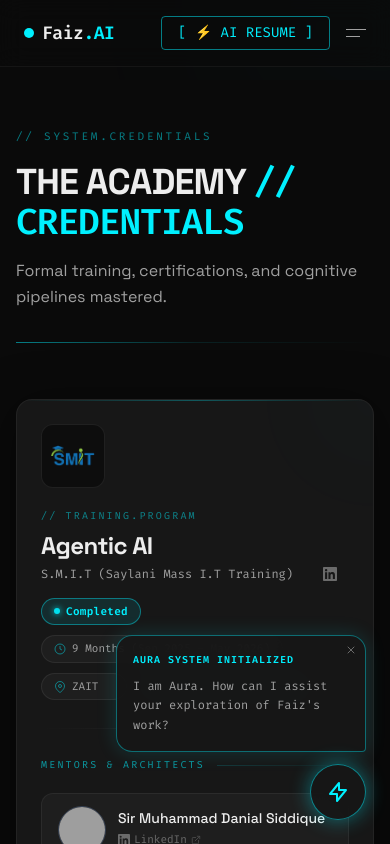
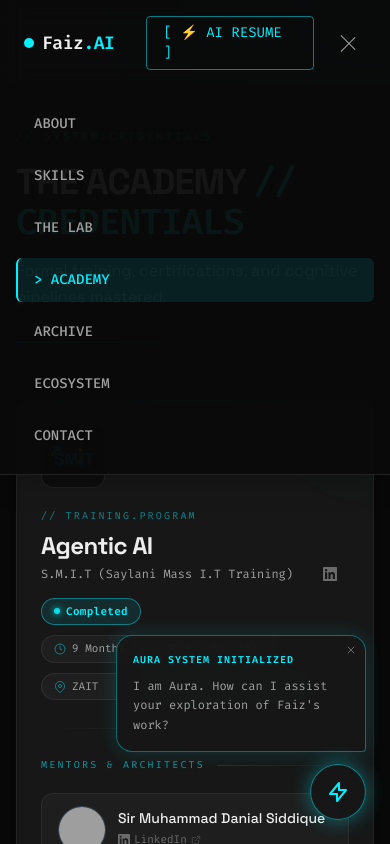
Before and after one commit to faiz0304/Faiz-Ur-Rehman-Ashrafi-Portfolio, a Next.js app: page /credentials in a window 390 px wide. Both pictures are taken after a click on the button 356 px from the left and 33 px from the top of the page. Shown: the top 844 px of the page. Built offline with nearby package versions, Linux system fonts and the light colour scheme; grey boxes are pictures that could not be loaded.

Commit message:
fix: resolved mobile navbar toggle issue and verified production build

```diff
--- a/src/components/Navbar.tsx
+++ b/src/components/Navbar.tsx
@@ -37,6 +37,7 @@
   const pathname = usePathname();
   const [activeSection, setActiveSection] = useState("");
   const [hidden, setHidden] = useState(false);
+  const [isMobileMenuOpen, setIsMobileMenuOpen] = useState(false);
   const { scrollY } = useScroll();
 
   useMotionValueEvent(scrollY, "change", (latest) => {
@@ -165,14 +166,45 @@
 
           {/* ── Mobile Menu Toggle (Only visible on small screens) ── */}
           <button
-            className="flex flex-col gap-1.5 sm:hidden ml-4"
+            className="flex flex-col gap-1.5 sm:hidden ml-4 p-2"
             aria-label="Toggle menu"
+            onClick={() => setIsMobileMenuOpen(!isMobileMenuOpen)}
           >
-            <span className="h-px w-5 bg-foreground-muted transition-colors hover:bg-accent" />
-            <span className="h-px w-3.5 bg-foreground-muted transition-colors hover:bg-accent" />
+            <span className={`h-px w-5 bg-foreground-muted transition-all duration-300 ${isMobileMenuOpen ? "rotate-45 translate-y-1.5 bg-[#00F0FF]" : "hover:bg-accent"}`} />
+            <span className={`h-px w-3.5 bg-foreground-muted transition-all duration-300 ${isMobileMenuOpen ? "opacity-0" : "hover:bg-accent"}`} />
+            <span className={`h-px w-5 bg-foreground-muted transition-all duration-300 ${isMobileMenuOpen ? "-rotate-45 -translate-y-1.5 bg-[#00F0FF]" : "hidden"}`} />
           </button>
         </div>
       </nav>
+
+      {/* ── Mobile Dropdown Menu ── */}
+      {isMobileMenuOpen && (
+        <div className="sm:hidden absolute top-full left-0 w-full bg-[#0A0A0A]/95 backdrop-blur-md border-b border-white/10 flex flex-col p-4 shadow-xl z-50">
+          <ul className="flex flex-col gap-2">
+            {navLinks.map((link) => {
+              const isActive = isLinkActive(link);
+              return (
+                <li key={link.label}>
+                  <Link
+                    href={link.href}
+                    onClick={() => setIsMobileMenuOpen(false)}
+                    className={`
+                      block rounded-md px-4 py-3 font-mono text-sm font-medium transition-all duration-300
+                      ${
+                        isActive
+                          ? "text-[#00F0FF] bg-[#00F0FF]/10 border-l-2 border-[#00F0FF]"
+                          : "text-foreground-muted hover:text-foreground hover:bg-white/5 border-l-2 border-transparent"
+                      }
+                    `}
+                  >
+                    {isActive ? `> ${link.label}` : link.label}
+                  </Link>
+                </li>
+              );
+            })}
+          </ul>
+        </div>
+      )}
     </motion.header>
   );
 }
```
